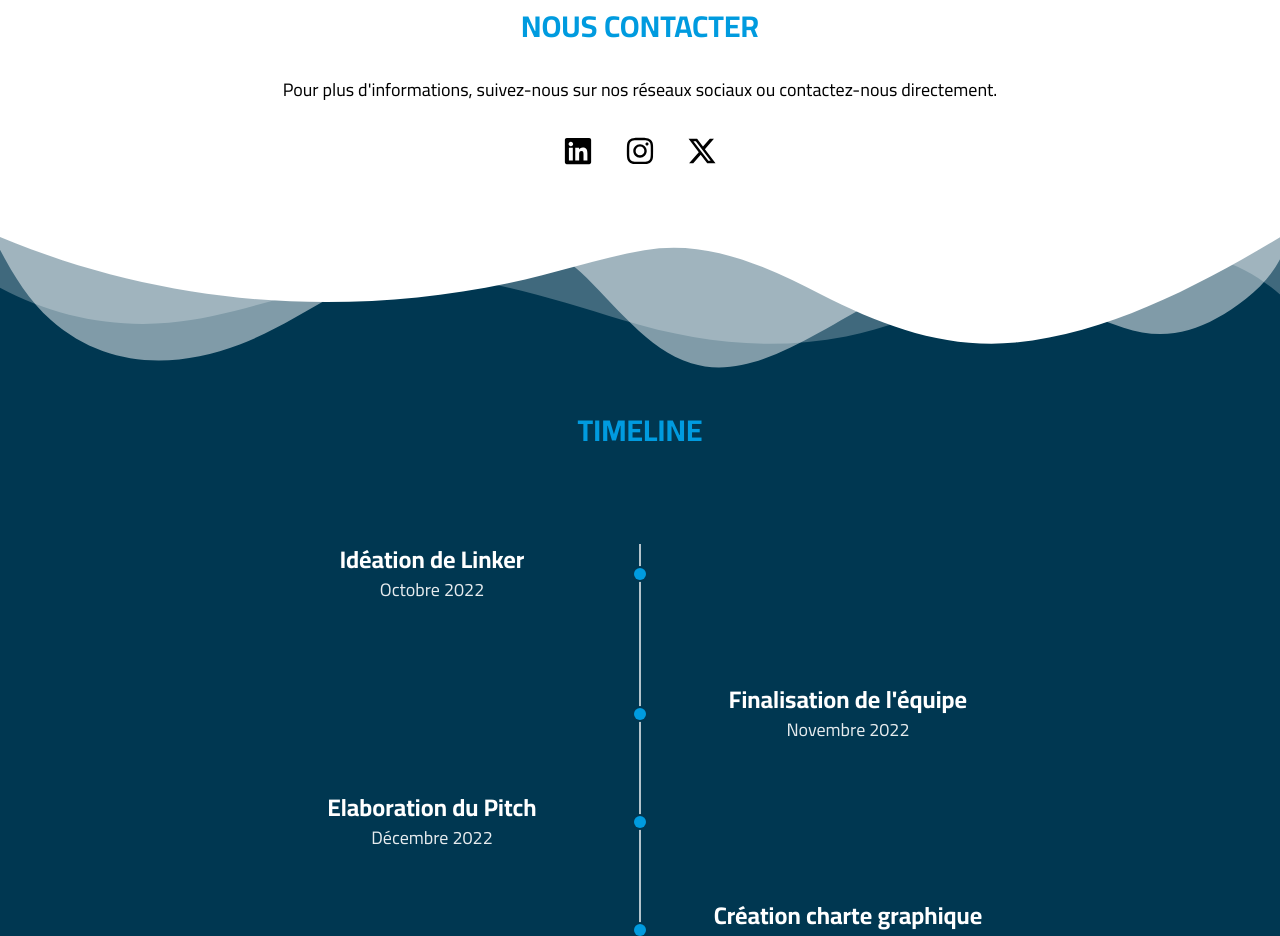
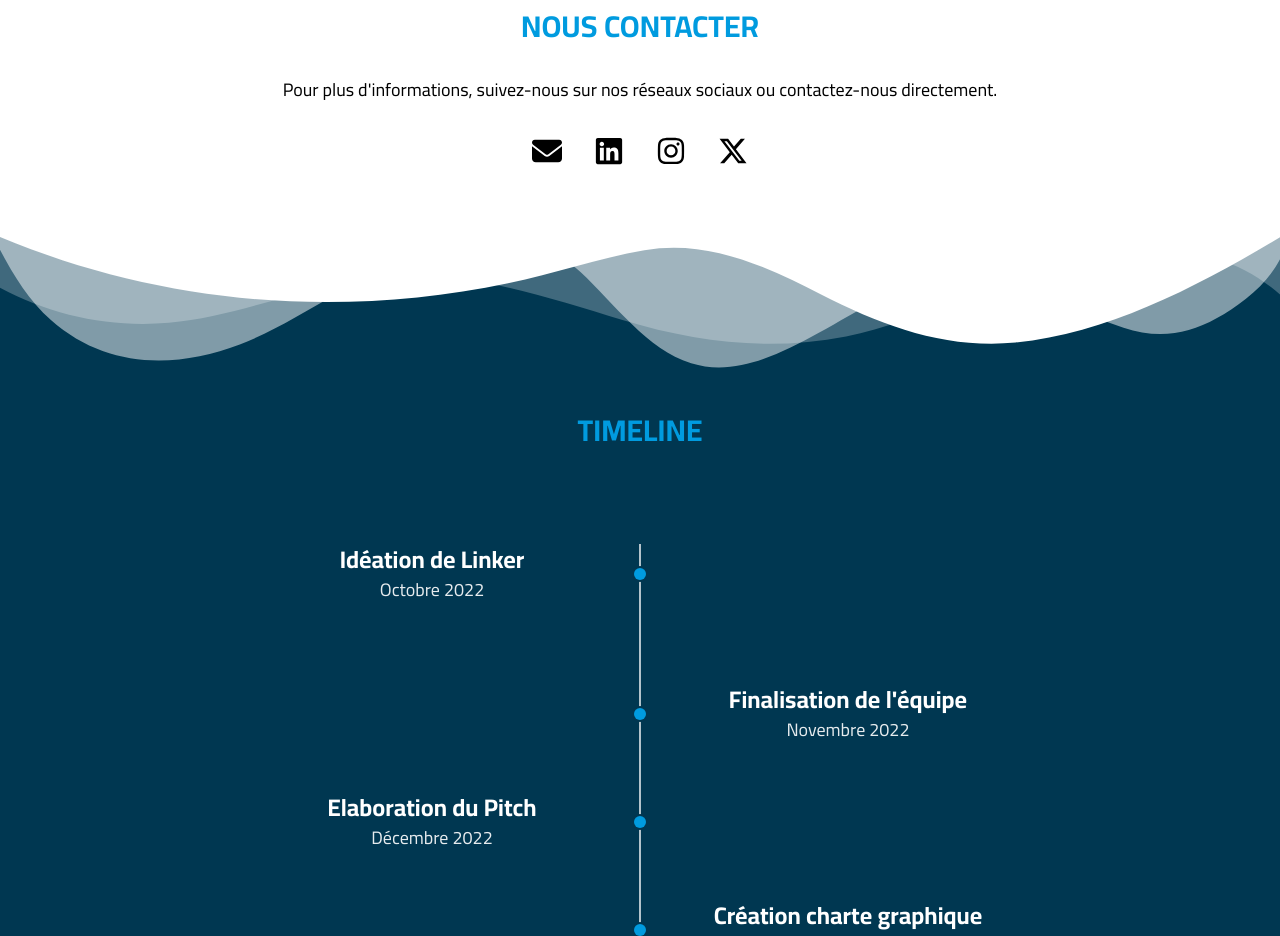
Before and after one commit to linker-eip/Linker_LANDING, a Next.js app: page / in a window 1280 px wide. Shown: the part 4900-5836 px from the top of the page. Built offline with nearby package versions, Linux system fonts and the light colour scheme.

Commit message:
add: mail button

```diff
--- a/components/Team.tsx
+++ b/components/Team.tsx
@@ -1,5 +1,5 @@
 import Image from "next/image"
-import { FaLinkedin, FaGithub, FaInstagram, FaXTwitter } from 'react-icons/fa6';
+import { FaLinkedin, FaGithub, FaInstagram, FaXTwitter, FaEnvelope } from 'react-icons/fa6';
 
 const Team = (): JSX.Element => {
   return (
@@ -90,6 +90,9 @@ const Team = (): JSX.Element => {
           <h1 className="text-3xl text-center text-blue-200 font-bold mb-4">NOUS CONTACTER</h1>
           <p className="text-center text-lg mb-4">Pour plus d&apos;informations, suivez-nous sur nos réseaux sociaux ou contactez-nous directement.</p>
           <div className="flex space-x-8">
+            <a href="mailto:linker_2025@labeip.epitech.eu" target="_blank" rel="noopener noreferrer">
+              <FaEnvelope size={30} />
+            </a>
             <a href="https://linkedin.com" target="_blank" rel="noopener noreferrer">
               <FaLinkedin size={30} />
             </a>
```
